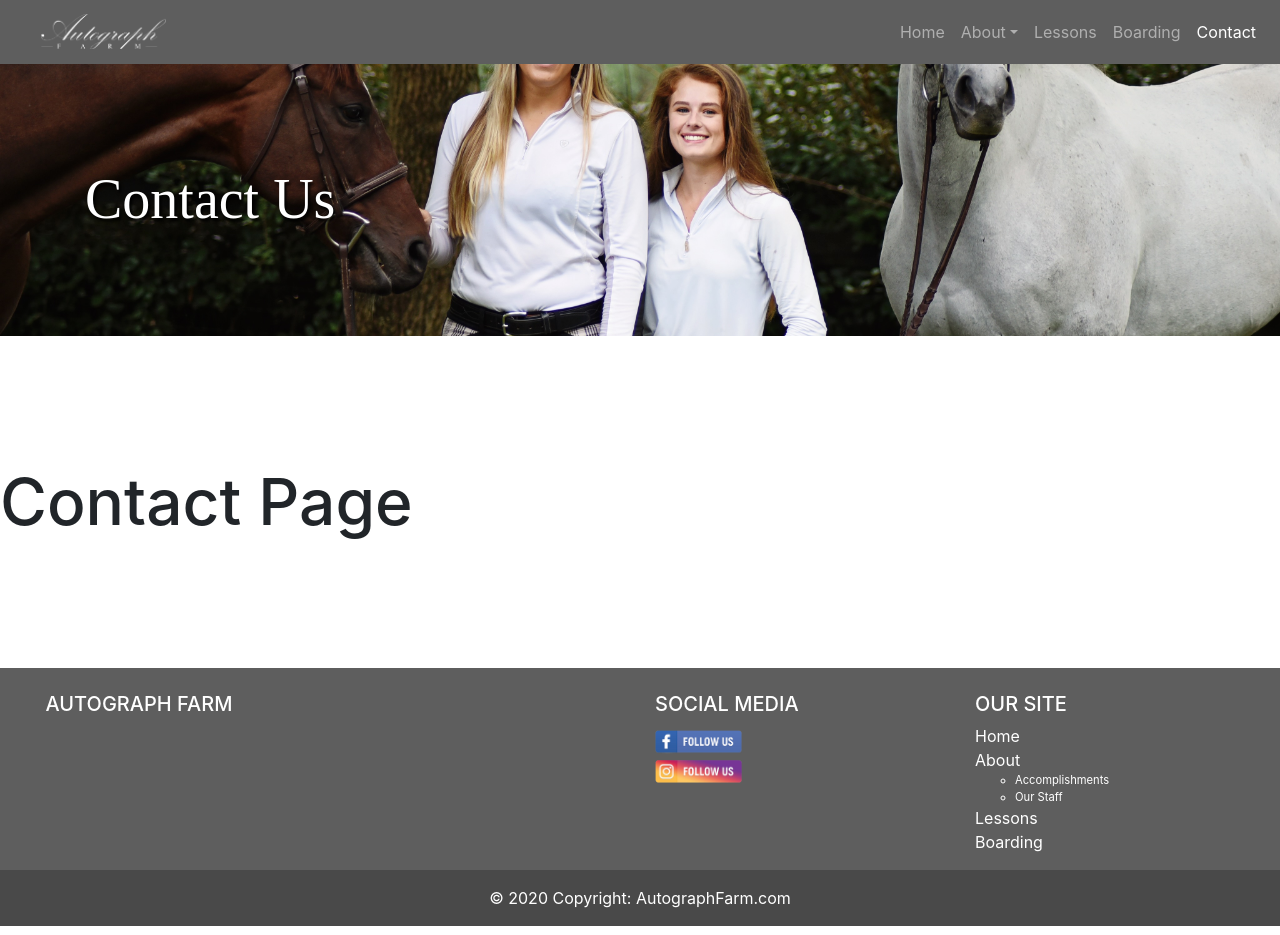
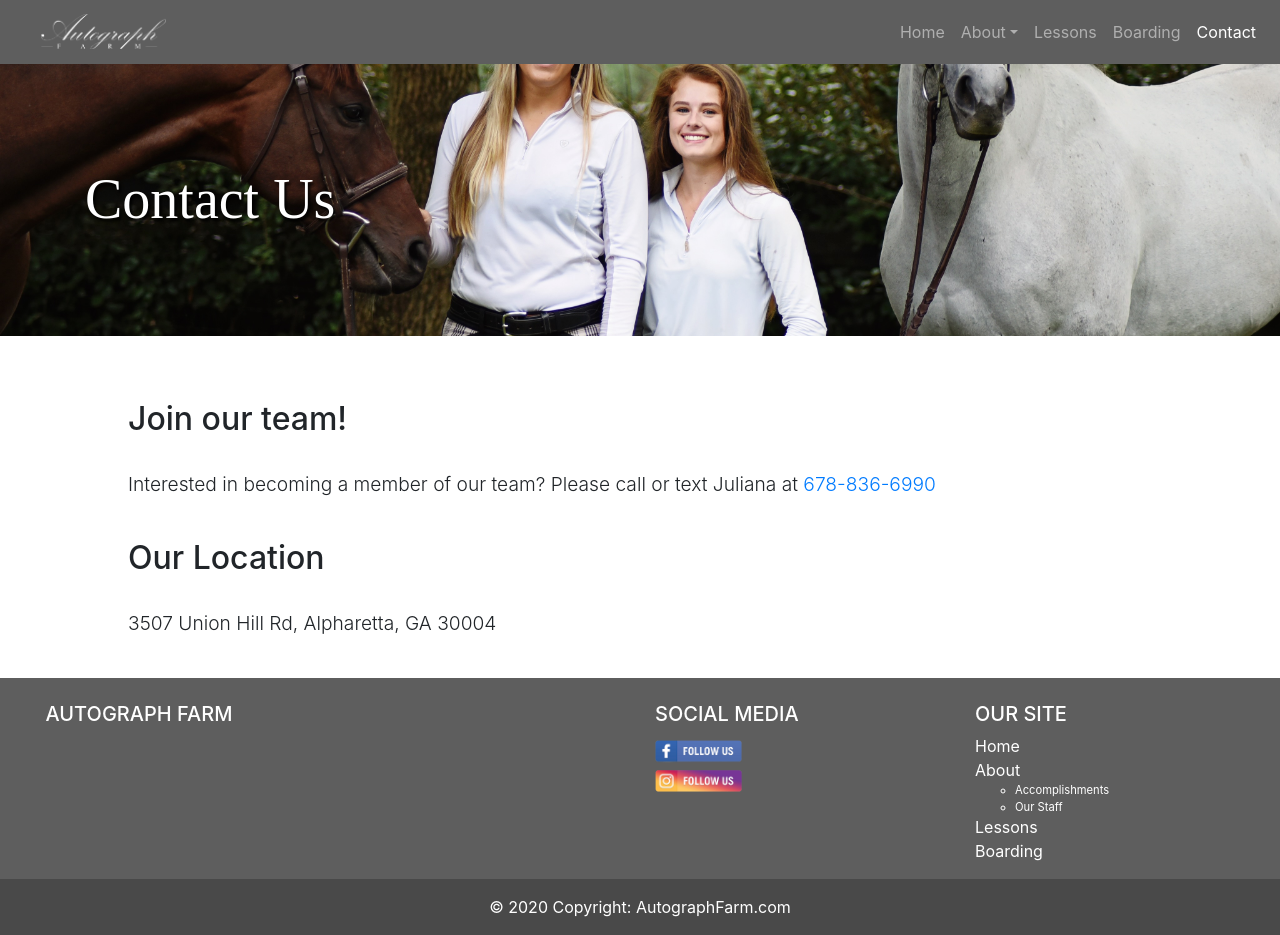
Before and after one commit to BaileyDay/autograph, a React (Create React App) app: page /contact in a window 1280 px wide. Built offline with nearby package versions, Linux system fonts and the light colour scheme.

Commit message:
Finished contact page

```diff
--- a/src/components/contact.jsx
+++ b/src/components/contact.jsx
@@ -13,7 +13,17 @@ const Contact = () => {
 
         </div>
       </div>
-      <h1 className="placeHolder">Contact Page</h1>
+      <div className="contactPageContainer">
+      <h2 className="featurette-heading">Join our team!</h2>
+      <br></br>
+      <p className="lead">Interested in becoming a member of our team? Please call or text Juliana at <a href="tel:678-836-6990">678-836-6990</a></p>
+      <br>
+      </br>
+      <h2 className="featurette-heading">Our Location</h2>
+      <br></br>
+      <p className="lead">3507 Union Hill Rd, Alpharetta, GA 30004</p>
+      </div>
+      <br></br>
       <Footer />
     </>
   );
--- a/src/styling/contact.css
+++ b/src/styling/contact.css
@@ -8,6 +8,15 @@
   }
   #contactJumbotron h1 {
     font-family: "Times New Roman", Times, serif;
+  }
+  .contactPageContainer {
+    margin-left: 10%;
+    margin-right: 10%;
+    margin-top: 5%;
+  }
+
+  .contactPageContainer p {
+    font-size: 1.2em;
   }
 
   @media only screen and (max-width: 600px) {
```
